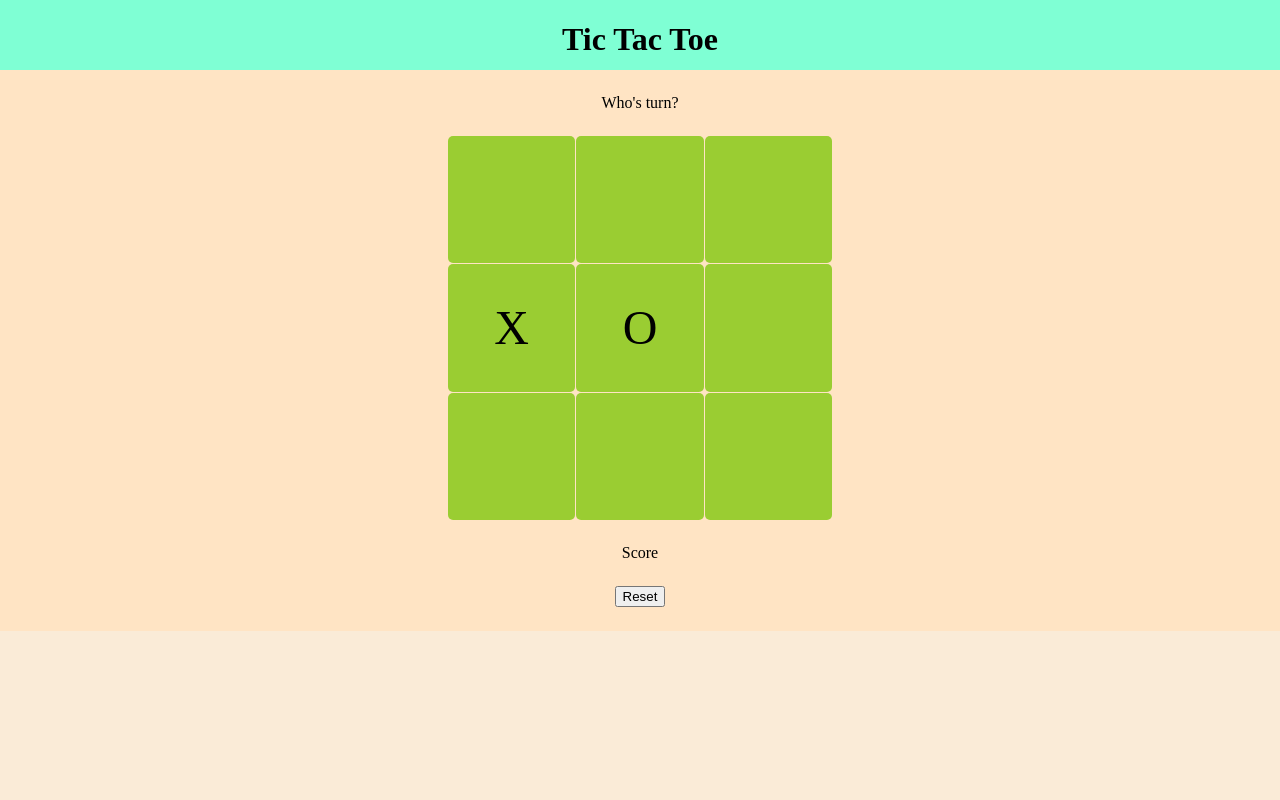
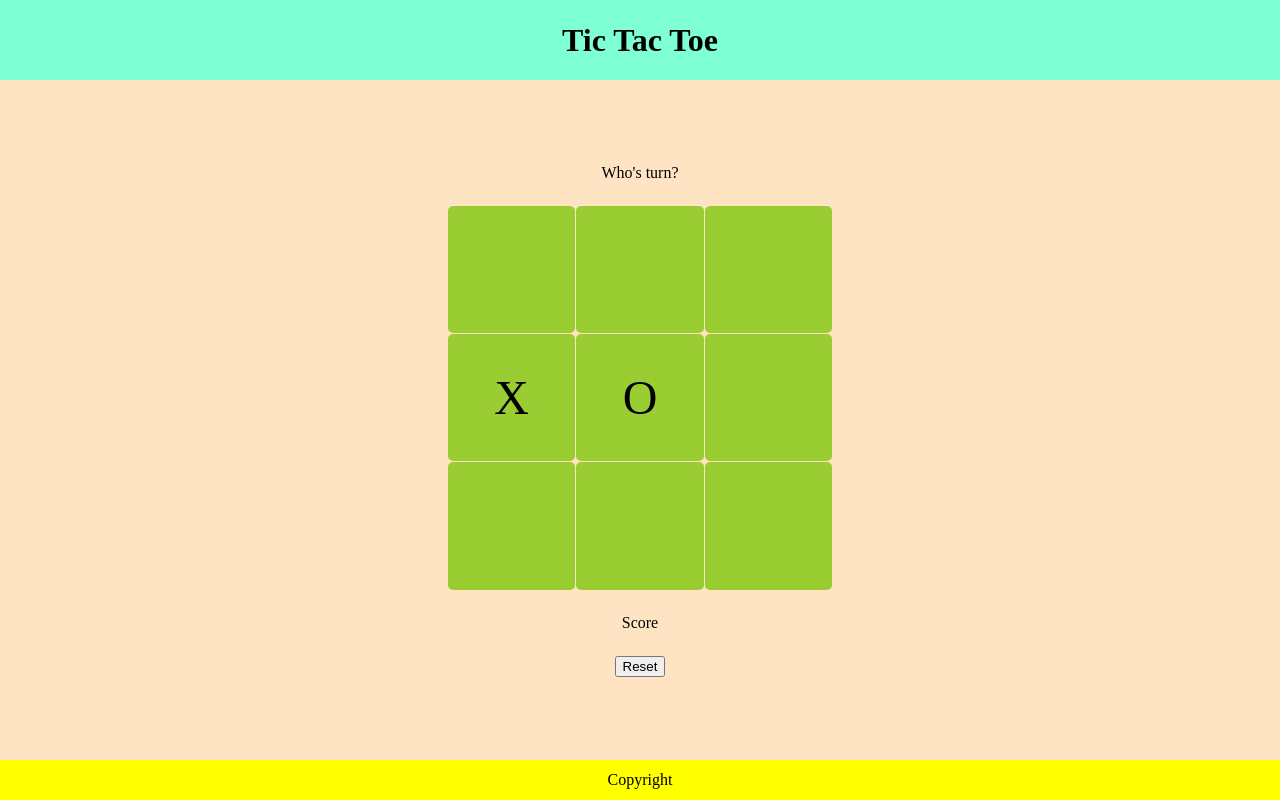
Before and after one commit to sungjinfcc/tic-tac-toe, a website: page index.html in a window 1280 px wide. Drawn offline with Linux system fonts and the light colour scheme.

Commit message:
Add footer

```diff
--- a/index.html
+++ b/index.html
@@ -28,6 +28,6 @@
       <div class="score-board">Score</div>
       <button class="reset-button">Reset</button>
     </main>
-    <!--footer-->
+    <footer>Copyright</footer>
   </body>
 </html>
--- a/style.css
+++ b/style.css
@@ -1,15 +1,18 @@
 body {
   margin: 0;
   padding: 0;
-  box-sizing: border-box;
   display: flex;
   flex-direction: column;
   background-color: antiquewhite;
 }
 header {
-  text-align: center;
-  height: 70px;
+  height: 10vh;
   background-color: aquamarine;
+  padding: 3vh 0;
+  display: flex;
+  align-items: center;
+  justify-content: center;
+  box-sizing: border-box;
 }
 main {
   text-align: center;
@@ -18,7 +21,8 @@ main {
   flex-direction: column;
   align-items: center;
   justify-content: center;
-  flex: 1;
+  height: 85vh;
+  box-sizing: border-box;
 }
 .turn {
   margin-top: 3vh;
@@ -48,3 +52,11 @@ main {
 .reset-button {
   margin-bottom: 3vh;
 }
+footer {
+  box-sizing: border-box;
+  height: 5vh;
+  background-color: yellow;
+  display: flex;
+  align-items: center;
+  justify-content: center;
+}
```
